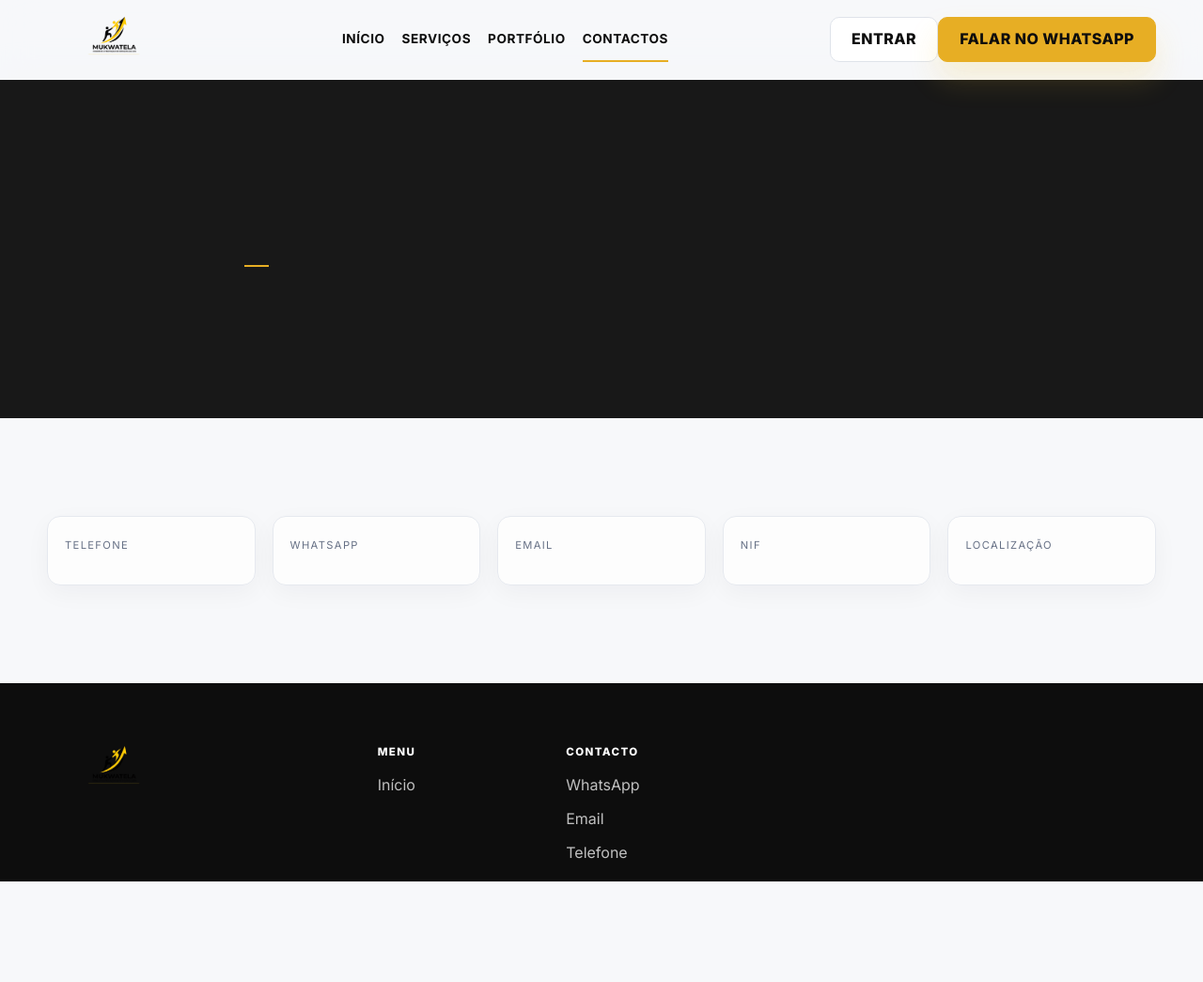
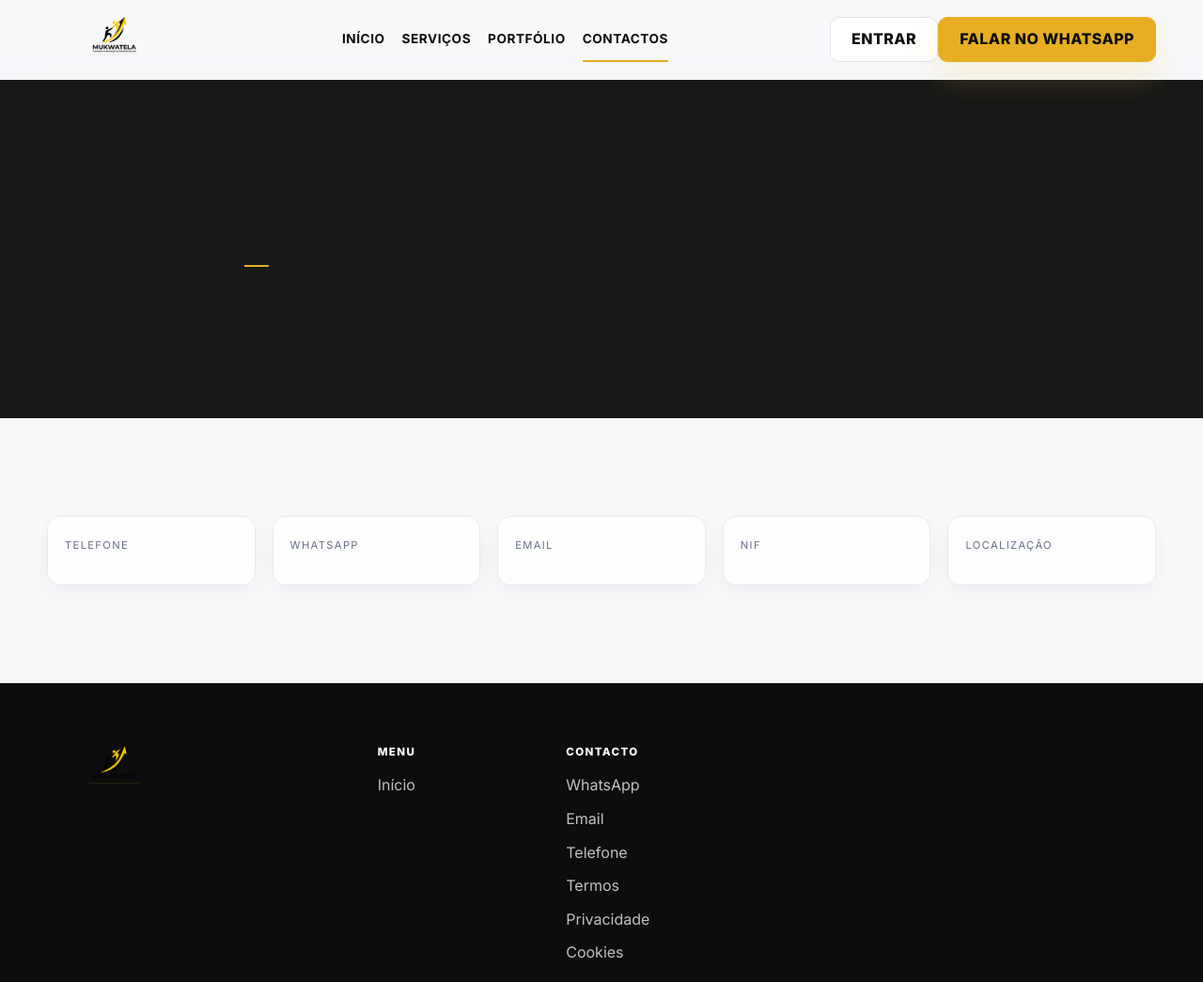
Before and after one commit to josemanuelsimao8-droid/sitemukwatela, a plain HTML site: page contactos.html in a window 1280 px wide. Shown: the whole page at 94% size. Before the commit the page ends 938 px from the top, so only its background shows below. Drawn offline with nearby package versions, Linux system fonts and the light colour scheme; no server answers.

Commit message:
Adicionar links legais ao site público

```diff
--- a/contactos.html
+++ b/contactos.html
@@ -3,6 +3,6 @@
 <body data-page="contactos">
 <header class="site-header"><div class="container nav-wrap"><a href="index.html" class="brand"><img class="brand-logo" src="assets/logotipo%20.png" alt="Mukwatela logo"></a><nav class="main-nav"><ul><li><a href="index.html">Início</a></li><li><a href="services.html">Serviços</a></li><li><a href="portfolio.html">Portfólio</a></li><li><a href="contactos.html" class="is-current">Contactos</a></li></ul></nav><div class="header-actions"><a class="btn btn-secondary" href="auth.html">Entrar</a><a class="btn btn-whatsapp" data-whatsapp data-whatsapp-message="Olá, gostaria de solicitar um orçamento." href="#">Falar no WhatsApp</a></div><button class="nav-toggle" type="button" aria-label="Abrir menu" aria-expanded="false"><span></span><span></span><span></span></button></div><div class="mobile-menu"><div class="mobile-menu-inner"><a href="index.html">Início</a><a href="services.html">Serviços</a><a href="portfolio.html">Portfólio</a><a href="contactos.html">Contactos</a><a class="btn btn-secondary mobile-cta" href="auth.html">Entrar</a><a class="btn btn-whatsapp mobile-cta" data-whatsapp data-whatsapp-message="Olá, gostaria de solicitar um orçamento." href="#">Solicitar orçamento</a></div></div></header>
 <main><section class="page-hero"><div class="container page-hero-inner"><span class="eyebrow" data-cms="contactos.hero.eyebrow"></span><h1 data-cms="contactos.hero.title"></h1><p data-cms="contactos.hero.subtitle"></p></div></section><section class="section"><div class="container contact-grid"><div class="contact-card"><span>Telefone</span><strong data-setting="phone"></strong></div><div class="contact-card"><span>WhatsApp</span><strong data-setting="whatsapp"></strong></div><div class="contact-card"><span>Email</span><strong data-setting="email"></strong></div><div class="contact-card"><span>NIF</span><strong data-setting="nif"></strong></div><div class="contact-card"><span>Localização</span><strong data-setting="address"></strong></div></div></section></main>
-<footer class="site-footer"><div class="container footer-grid"><div class="footer-brand"><img class="brand-logo" src="assets/logotipo%20.png" alt="Mukwatela logo"><p data-setting="footer_description"></p></div><div><div class="footer-title">Menu</div><ul class="footer-links"><li><a href="index.html">Início</a></li></ul></div><div><div class="footer-title">Contacto</div><ul class="footer-links"><li><a data-whatsapp href="#">WhatsApp</a></li><li><a data-email-link href="#">Email</a></li><li><a data-phone-link href="#">Telefone</a></li></ul></div></div></footer>
+<footer class="site-footer"><div class="container footer-grid"><div class="footer-brand"><img class="brand-logo" src="assets/logotipo%20.png" alt="Mukwatela logo"><p data-setting="footer_description"></p></div><div><div class="footer-title">Menu</div><ul class="footer-links"><li><a href="index.html">Início</a></li></ul></div><div><div class="footer-title">Contacto</div><ul class="footer-links"><li><a data-whatsapp href="#">WhatsApp</a></li><li><a data-email-link href="#">Email</a></li><li><a data-phone-link href="#">Telefone</a></li><li><a href="termos.html">Termos</a></li><li><a href="privacidade.html">Privacidade</a></li><li><a href="cookies.html">Cookies</a></li></ul></div></div></footer>
 <script src="https://cdn.jsdelivr.net/npm/@supabase/supabase-js@2"></script><script src="./js/supabase.js"></script><script src="./js/cms.js"></script><script src="./js/company.js"></script><script src="./js/main.js"></script>
 </body></html>
```
